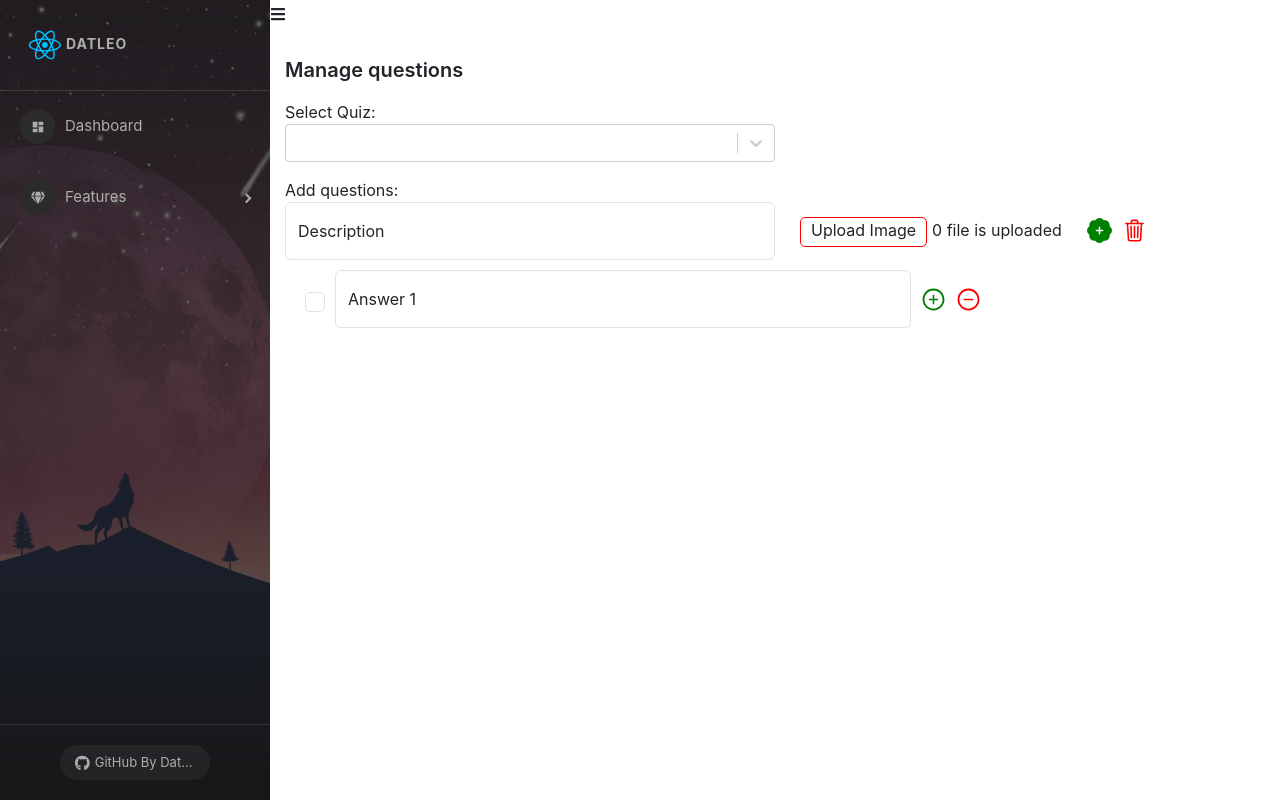
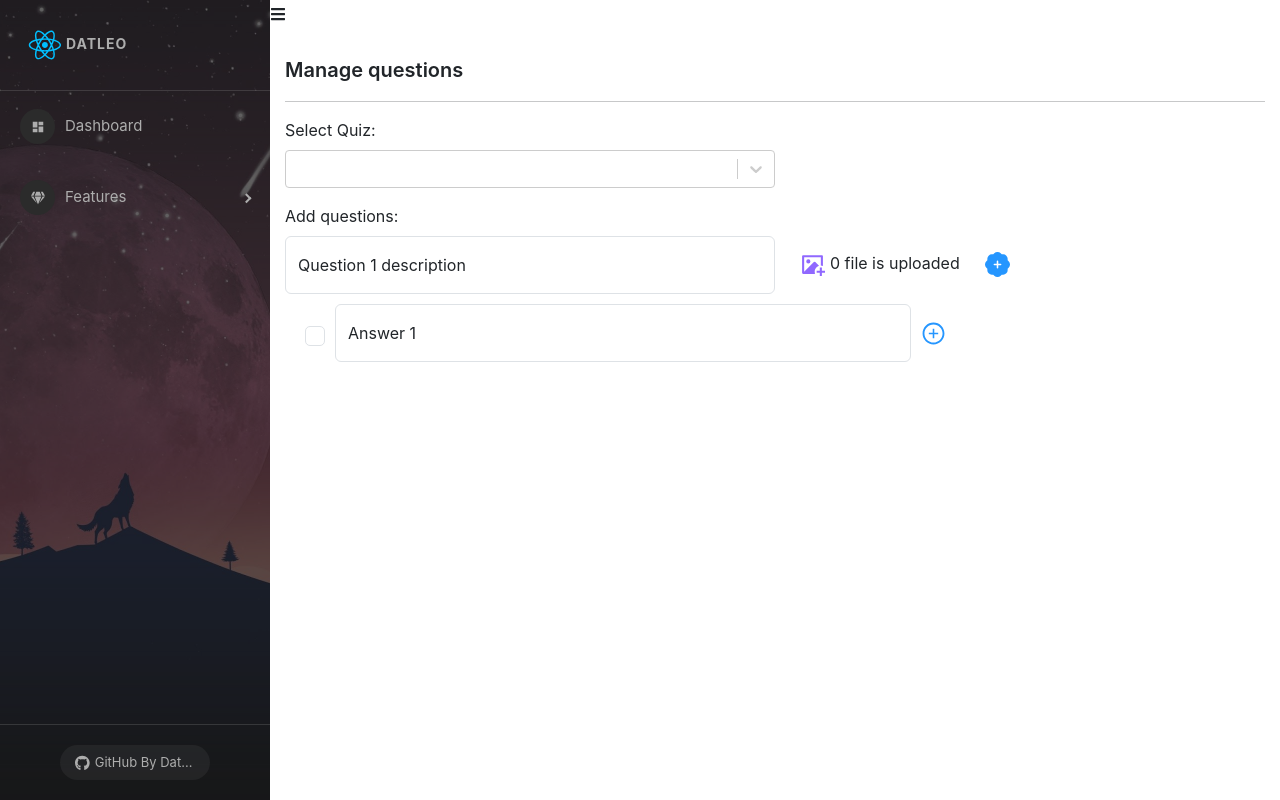
Before and after one commit to nguyendat0908/Project-ReactJS, a React (Create React App) app: page /admins/manage-questions in a window 1280 px wide. Built offline with nearby package versions, Linux system fonts and the light colour scheme.

Commit message:
Handle chuc nang them/ xoa cau hoi va cau tra loi

```diff
--- a/package.json
+++ b/package.json
@@ -27,6 +27,7 @@
     "redux-persist": "6.0.0",
     "redux-thunk": "2.4.1",
     "sass": "1.83.4",
+    "uuid": "8.3.2",
     "web-vitals": "2.1.4"
   },
   "scripts": {
--- a/src/components/Admin/Content/Question/Questions.js
+++ b/src/components/Admin/Content/Question/Questions.js
@@ -5,6 +5,9 @@ import { BsPatchPlusFill } from "react-icons/bs";
 import { IoTrashOutline } from "react-icons/io5";
 import { AiOutlineMinusCircle } from "react-icons/ai";
 import { AiOutlinePlusCircle } from "react-icons/ai";
+import { RiImageAddFill } from "react-icons/ri";
+import { v4 as uuidv4 } from 'uuid'
+import _ from 'lodash'
 
 const Questions = (props) => {
 
@@ -15,16 +18,80 @@ const Questions = (props) => {
     ];
 
     const [selectedQuiz, setSelectedQuiz] = useState({});
+    const [questions, setQuestions] = useState([
+        {
+            id: uuidv4(),
+            description: '',
+            image: '',
+            imageName: '',
+            answers: [
+                {
+                    id: uuidv4(),
+                    description: '',
+                    isCorrect: false
+                }
+            ]
+        }
+    ])
 
+    const handleAddRemoveQuestion = (type, id) => {
+        if (type === 'ADD') {
+            const newQuestion = {
+                id: uuidv4(),
+                description: '',
+                image: '',
+                imageName: '',
+                answers: [
+                    {
+                        id: uuidv4(),
+                        description: '',
+                        isCorrect: false
+                    }
+                ]
+            }
+            setQuestions([...questions, newQuestion])
+        };
+
+        if (type === 'REMOVE') {
+            let questionClone = _.cloneDeep(questions);
+            questionClone = questionClone.filter(item => item.id !== id);
+            setQuestions(questionClone);
+        }
+    }
+
+    const handleAddRemoveAnswer = (type, questionId, answerId) => {
+
+        let questionClone = _.cloneDeep(questions)
+
+        if (type === 'ADD') {
+            const newAnswer = {
+                id: uuidv4(),
+                description: '',
+                isCorrect: false
+            }
+
+            // Find id question
+            let index = questionClone.findIndex(item => item.id === questionId);
+            questionClone[index].answers.push(newAnswer);
+            setQuestions(questionClone);
+        };
+
+        if (type === 'REMOVE') {
+            let index = questionClone.findIndex(item => item.id === questionId);
+            questionClone[index].answers = questionClone[index].answers.filter(item => item.id !== answerId);
+            setQuestions(questionClone);
+        }
+    }
 
     return (
         <div className="questions-container">
             <div className="title">
                 Manage questions
             </div>
+            <hr />
             <div className="add-new-question">
                 <div className="col-6 form-group">
-                    <label>Select Quiz:</label>
+                    <label className="mb-2">Select Quiz:</label>
                     <Select
                         defaultValue={selectedQuiz}
                         onChange={setSelectedQuiz}
@@ -32,43 +99,63 @@ const Questions = (props) => {
                         placeholder='Select quiz...'
                     />
                 </div>
-                <div className="mt-3">Add questions:</div>
-                <div>
+                <div className="mt-3 mb-2">Add questions:</div>
+                {
+                    questions && questions.length > 0 && questions.map((question, index) => {
+                        return (
+                            <div key={question.id} className="q-main mb-4">
                                 <div className="questions-content">
                                     <div className="form-floating description">
-                            <input type="text" className="form-control" placeholder="name@example.com" />
-                            <label>Description</label>
+                                        <input type="text" className="form-control" value={question.description} placeholder="Question..." />
+                                        <label>Question {index + 1} description</label>
                                     </div>
                                     <div className="group-upload">
-                            <label className="label-upload">Upload Image</label>
+                                        <label >
+                                            <RiImageAddFill className="label-upload" />
+                                        </label>
                                         <input type={"file"} hidden />
                                         <span>0 file is uploaded</span>
                                     </div>
                                     <div className="btn-add">
-                            <span>
+                                        <span onClick={() => handleAddRemoveQuestion('ADD', '')}>
                                             <BsPatchPlusFill className="icon-add" />
                                         </span>
-                            <span>
+                                        {questions.length > 1 &&
+                                            <span onClick={() => handleAddRemoveQuestion('REMOVE', question.id)}>
                                                 <IoTrashOutline className="icon-remove" />
                                             </span>
+                                        }
                                     </div>
                                 </div>
-                    <div className="answers-content">
+                                {
+                                    question.answers && question.answers.length > 0 && question.answers.map((answer, index) => {
+                                        return (
+                                            <div key={answer.id} className="answers-content">
                                                 <input className="form-check-input iscorrect" type="checkbox" />
                                                 <div className="form-floating answer-name">
-                            <input type="text" className="form-control" placeholder="name@example.com" />
-                            <label>Answer 1</label>
+                                                    <input type="text" className="form-control" placeholder="Answer..." value={answer.description} />
+                                                    <label>Answer {index + 1}</label>
                                                 </div>
                                                 <div className="btn-group">
-                            <span>
+                                                    <span onClick={() => handleAddRemoveAnswer('ADD', question.id)}>
                                                         <AiOutlinePlusCircle className="icon-add" />
                                                     </span>
-                            <span>
+                                                    {question.answers.length > 1 &&
+                                                        <span onClick={() => handleAddRemoveAnswer('REMOVE', question.id, answer.id)}>
                                                             <AiOutlineMinusCircle className="icon-remove" />
                                                         </span>
+                                                    }
                                                 </div>
                                             </div>
+                                        )
+                                    })
+                                }
+
                             </div>
+                        )
+                    })
+                }
+
             </div>
         </div>
     )
--- a/src/components/Admin/Content/Question/Questions.scss
+++ b/src/components/Admin/Content/Question/Questions.scss
@@ -18,12 +18,14 @@
         .group-upload {
             padding-top: 15px;
             .label-upload {
-                height: 30px;
-                border: 1px solid red;
-                border-radius: 5px;
-                padding: 0 10px;
                 margin-right: 5px;
                 cursor: pointer;
+                color: #9068ff;
+                font-size: 25px;
+
+                &:hover {
+                    color: #4400ff;
+                }
             }
         }
 
@@ -31,14 +33,20 @@
             padding-top: 15px;
             .icon-add {
                 font-size: 25px;
-                color: green;
+                color: #2596ff;
                 cursor: pointer;
+                &:hover {
+                    color: #0989ff;
+                }
             }
             .icon-remove {
                 margin-left: 10px;
                 font-size: 25px;
-                color: red;
+                color: #e8771c;
                 cursor: pointer;
+                &:hover {
+                    color: #ff7608;
+                }
             }
         }
     }
@@ -59,14 +67,20 @@
         .btn-group {
             .icon-add {
                 font-size: 25px;
-                color: green;
+                color: #2596ff;
                 cursor: pointer;
+                &:hover {
+                    color: #0989ff;
+                }
             }
             .icon-remove {
                 margin-left: 10px;
                 font-size: 25px;
-                color: red;
+                color: #e8771c;
                 cursor: pointer;
+                &:hover {
+                    color: #ff7608;
+                }
             }
         }
     }
```
Also changed, not shown: 1 other file (tests, documents, lock files or other folders). Lines whose indentation alone changed are shown as unchanged.
